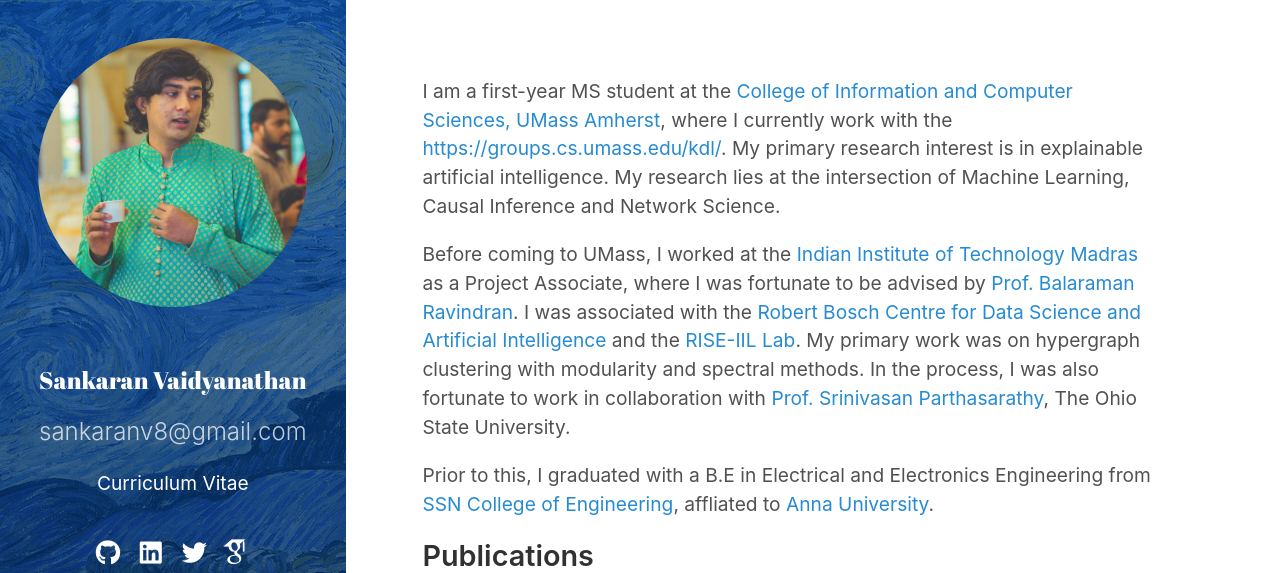
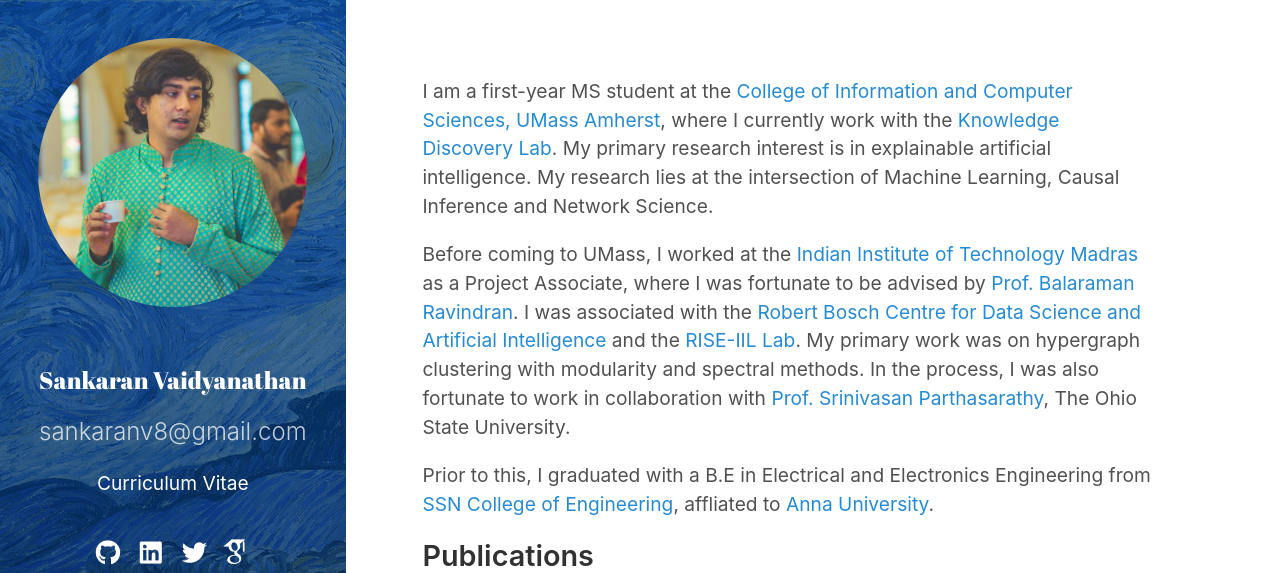
Before and after one commit to sankaranv/sankaranv.github.io, a Jekyll site: the page built from index.md, in a window 1280 px wide, cut to the strip 0-573 px from the top of the page. Built offline with Jekyll 4.4.1, drawn with Linux system fonts in a browser that asks for light colours; nearby versions of some CDN libraries; some web fonts are replaced; the list of posts is cut into pages by our own code.

Commit message:
Update index.md

```diff
--- a/index.md
+++ b/index.md
@@ -4,7 +4,7 @@
 sidebar_link: false
 ---
 
-I am a first-year MS student at the [College of Information and Computer Sciences, UMass Amherst](https://www.cics.umass.edu/), where I currently work with the [https://groups.cs.umass.edu/kdl/](Knowledge Discovery Lab). My primary research interest is in explainable artificial intelligence. My research lies at the intersection of Machine Learning, Causal Inference and Network Science.
+I am a first-year MS student at the [College of Information and Computer Sciences, UMass Amherst](https://www.cics.umass.edu/), where I currently work with the [Knowledge Discovery Lab](https://groups.cs.umass.edu/kdl/). My primary research interest is in explainable artificial intelligence. My research lies at the intersection of Machine Learning, Causal Inference and Network Science.
 
 Before coming to UMass, I worked at the [Indian Institute of Technology Madras](https://www.iitm.ac.in/) as a Project Associate, where I was fortunate to be advised by [Prof. Balaraman Ravindran](https://www.cse.iitm.ac.in/~ravi/). I was associated with the [Robert Bosch Centre for Data Science and Artificial Intelligence](https://rbc-dsai.iitm.ac.in/) and the [RISE-IIL Lab](https://rise-iil.github.io). My primary work was on hypergraph clustering with modularity and spectral methods. In the process, I was also fortunate to work in collaboration with [Prof. Srinivasan Parthasarathy](http://web.cse.ohio-state.edu/~parthasarathy.2/), The Ohio State University.
 
```
